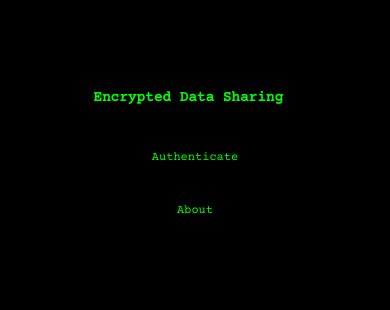
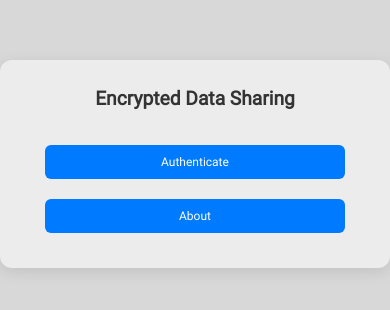
Before and after one commit to sahilm8/encrypted-data-sharing, a React (Create React App) app: page / in a window 390 px wide. Shown: the part 258-568 px from the top of the page. Built offline with nearby package versions, Linux system fonts and the light colour scheme; no server answers.

Commit message:
Update font, styling, remove authPage

```diff
--- a/src/App.tsx
+++ b/src/App.tsx
@@ -1,13 +1,11 @@
 import { BrowserRouter as Router, Routes, Route } from 'react-router-dom'
 import MainPage from './pages/mainPage/MainPage'
-import AuthPage from './pages/authPage/AuthPage'
 
 function App() {
   return (
     <Router>
       <Routes>
         <Route path="/" element={<MainPage />} />
-        <Route path="/auth" element={<AuthPage />} />
       </Routes>
     </Router>
   )
--- a/src/index.css
+++ b/src/index.css
@@ -13,7 +13,7 @@ code {
 }
 
 @font-face {
-  font-family: 'CourierPrime-Regular';
-  src: local('CourierPrime-Regular'),
-    url('./fonts/CourierPrime-Regular.ttf') format('truetype');
+  font-family: 'Roboto-Regular';
+  src: local('Roboto-Regular'),
+    url('./fonts/Roboto-Regular.ttf') format('truetype');
 }
--- a/src/pages/authPage/AuthPage.tsx
+++ /dev/null
@@ -1,50 +0,0 @@
-import React, { useState } from 'react'
-import { useNavigate } from 'react-router-dom'
-import './authPage.css'
-
-const AuthPage: React.FC = () => {
-  const [email, setEmail] = useState('')
-  const [password, setPassword] = useState('')
-  const navigate = useNavigate()
-
-  const handleSubmit = (e: React.FormEvent) => {
-    e.preventDefault()
-  }
-
-  return (
-    <div className="auth-page">
-      <div className="auth-container">
-        <h1 className="auth-heading">
-          Encrypted Data Sharing<span className="cursor">|</span>
-        </h1>
-        <form onSubmit={handleSubmit}>
-          <div className="form-group">
-            <input
-              type="email"
-              id="email"
-              value={email}
-              onChange={(e) => setEmail(e.target.value)}
-              placeholder="Email"
-              required
-            />
-          </div>
-          <div className="form-group">
-            <input
-              type="password"
-              id="password"
-              value={password}
-              onChange={(e) => setPassword(e.target.value)}
-              placeholder="Password"
-              required
-            />
-          </div>
-          <button type="submit" className="auth-button">
-            Authenticate
-          </button>
-        </form>
-      </div>
-    </div>
-  )
-}
-
-export default AuthPage
--- a/src/pages/authPage/authPage.css
+++ /dev/null
@@ -1,188 +0,0 @@
-body {
-  background-color: #000000;
-  color: #00ff00;
-  font-family: 'CourierPrime-Regular', sans-serif;
-  margin: 0;
-  padding: 0;
-  overflow: hidden;
-}
-
-.auth-page {
-  display: flex;
-  justify-content: center;
-  align-items: center;
-  height: 100vh;
-  width: 100vw;
-  margin: 0;
-  padding: 0;
-  overflow: hidden;
-}
-
-.auth-container {
-  background-color: #000000;
-  padding: 40px;
-  border-radius: 10px;
-  text-align: center;
-  width: 90%;
-  max-width: 400px;
-  border: none;
-  box-shadow: none;
-}
-
-.auth-heading {
-  font-size: 1.5em;
-  margin-bottom: 20px;
-  font-weight: bold;
-  display: inline-flex;
-  align-items: center;
-  white-space: nowrap;
-  overflow: hidden;
-}
-
-.cursor {
-  animation: blink 1s step-start infinite;
-  display: inline-block;
-  font-weight: bold;
-  margin-left: 5px;
-}
-
-.form-group {
-  margin-bottom: 15px;
-}
-
-.form-group input {
-  width: 80%;
-  padding: 10px;
-  font-size: 16px;
-  font-family: 'CourierPrime-Regular', sans-serif;
-  border-radius: 5px;
-  border: 1px solid #00ff00;
-  background-color: #000000;
-  color: #00ff00;
-}
-
-.auth-button {
-  background-color: #000000;
-  color: #00ff00;
-  border: none;
-  padding: 15px 20px;
-  cursor: pointer;
-  font-size: 18px;
-  font-family: 'CourierPrime-Regular', sans-serif;
-  border-radius: 5px;
-  transition: background-color 0.3s ease, transform 0.3s ease;
-  margin: 20px auto;
-  display: block;
-  width: 90%;
-}
-
-.auth-button:hover {
-  background-color: #003300;
-  color: #00ff00;
-  transform: scale(0.95);
-  border: none;
-}
-
-@keyframes blink {
-  50% {
-    opacity: 0;
-  }
-}
-
-@media (max-width: 1440px) {
-  .auth-heading {
-    font-size: 1.4em;
-  }
-
-  .auth-button {
-    font-size: 17px;
-  }
-
-  .form-group input {
-    font-size: 15px;
-  }
-}
-
-@media (max-width: 1200px) {
-  .auth-heading {
-    font-size: 1.3em;
-  }
-
-  .auth-button {
-    font-size: 16px;
-  }
-
-  .form-group input {
-    font-size: 14px;
-  }
-}
-
-@media (max-width: 992px) {
-  .auth-heading {
-    font-size: 1.2em;
-  }
-
-  .auth-button {
-    font-size: 15px;
-  }
-
-  .form-group input {
-    font-size: 13px;
-  }
-}
-
-@media (max-width: 768px) {
-  .auth-heading {
-    font-size: 1.1em;
-  }
-
-  .auth-button {
-    font-size: 14px;
-  }
-
-  .form-group input {
-    font-size: 12px;
-  }
-}
-
-@media (max-width: 576px) {
-  .auth-heading {
-    font-size: 1em;
-    margin-bottom: 15px;
-  }
-
-  .auth-button {
-    font-size: 13px;
-    padding: 12px 16px;
-    width: 100%;
-  }
-
-  .auth-container {
-    padding: 20px;
-    width: 95%;
-  }
-
-  .form-group input {
-    font-size: 11px;
-  }
-}
-
-@media (max-width: 480px) {
-  .auth-heading {
-    font-size: 0.9em;
-  }
-
-  .auth-button {
-    font-size: 12px;
-    padding: 10px 14px;
-  }
-
-  .auth-container {
-    padding: 15px;
-    width: 100%;
-  }
-
-  .form-group input {
-    font-size: 10px;
-  }
-}
--- a/src/pages/mainPage/MainPage.tsx
+++ b/src/pages/mainPage/MainPage.tsx
@@ -16,15 +16,13 @@ const MainPage: React.FC = () => {
   }
 
   return (
-    <div className="auth-page">
-      <div className="auth-container">
-        <h1 className="auth-heading">
-          Encrypted Data Sharing<span className="cursor">|</span>
-        </h1>
-        <button onClick={handleAuthenticate} className="auth-button">
+    <div className="main-page">
+      <div className="main-container">
+        <h1 className="main-heading">Encrypted Data Sharing</h1>
+        <button onClick={handleAuthenticate} className="main-button">
           Authenticate
         </button>
-        <button onClick={handleAbout} className="auth-button">
+        <button onClick={handleAbout} className="main-button">
           About
         </button>
       </div>
--- a/src/pages/mainPage/mainPage.css
+++ b/src/pages/mainPage/mainPage.css
@@ -1,13 +1,13 @@
 body {
-  background-color: #000000;
-  color: #00ff00;
-  font-family: 'CourierPrime-Regular', sans-serif;
+  background-color: rgb(255, 255, 255);
+  color: rgb(51, 51, 51);
+  font-family: 'Roboto-Regular', sans-serif;
   margin: 0;
   padding: 0;
   overflow: hidden;
 }
 
-.auth-page {
+.main-page {
   display: flex;
   justify-content: center;
   align-items: center;
@@ -15,134 +15,118 @@ body {
   width: 100vw;
   margin: 0;
   padding: 0;
-  overflow: hidden;
+  background-color: rgb(216, 216, 216);
 }
 
-.auth-container {
-  background-color: #000000;
+.main-container {
+  background-color: rgb(236, 236, 236);
   padding: 40px;
-  border-radius: 10px;
+  border-radius: 12px;
+  box-shadow: 0 4px 15px rgba(0, 0, 0, 0.1);
   text-align: center;
   width: 90%;
-  max-width: 400px;
-  border: none;
-  box-shadow: none;
+  max-width: 450px;
 }
 
-.auth-heading {
-  font-size: 1.5em;
-  margin-bottom: 15px;
-  font-weight: bold;
+.main-heading {
+  font-size: 2em;
+  margin-bottom: 20px;
+  font-weight: 700;
+  color: rgb(51, 51, 51);
   display: inline-flex;
   align-items: center;
-  white-space: nowrap;
-  overflow: hidden;
 }
 
-.cursor {
-  animation: blink 1s step-start infinite;
-  display: inline-block;
-  font-weight: bold;
-  margin-left: 5px;
+.main-button {
+  background-color: rgb(0, 123, 255);
+  color: rgb(255, 255, 255);
+  border: none;
+  padding: 15px 25px;
+  cursor: pointer;
+  font-size: 18px;
+  font-family: 'Roboto-Regular', sans-serif;
+  border-radius: 6px;
+  transition: background-color 0.3s ease, transform 0.3s ease;
+  margin: 20px auto;
+  display: block;
+  width: 90%;
+  max-width: 300px;
 }
 
-.auth-button {
-  background-color: #000000;
-  color: #00ff00;
-  border: none;
-  padding: 15px 20px;
-  cursor: pointer;
-  font-size: 18px;
-  font-family: 'CourierPrime-Regular', sans-serif;
-  border-radius: 5px;
-  transition: background-color 0.3s ease, transform 0.3s ease;
-  margin: 15px auto;
-  display: block;
-  width: 90%;
-}
-
-.auth-button:hover {
-  background-color: #003300;
-  color: #00ff00;
-  transform: scale(0.95);
-  border: none;
-}
-
-@keyframes blink {
-  50% {
-    opacity: 0;
-  }
+.main-button:hover {
+  background-color: rgb(0, 86, 179);
+  transform: scale(0.98);
 }
 
 @media (max-width: 1440px) {
-  .auth-heading {
-    font-size: 1.4em;
+  .main-heading {
+    font-size: 1.8em;
   }
 
-  .auth-button {
+  .main-button {
     font-size: 17px;
   }
 }
 
 @media (max-width: 1200px) {
-  .auth-heading {
-    font-size: 1.3em;
+  .main-heading {
+    font-size: 1.6em;
   }
 
-  .auth-button {
+  .main-button {
     font-size: 16px;
   }
 }
 
 @media (max-width: 992px) {
-  .auth-heading {
-    font-size: 1.2em;
+  .main-heading {
+    font-size: 1.5em;
   }
 
-  .auth-button {
+  .main-button {
     font-size: 15px;
   }
 }
 
 @media (max-width: 768px) {
-  .auth-heading {
-    font-size: 1.1em;
+  .main-heading {
+    font-size: 1.4em;
   }
 
-  .auth-button {
+  .main-button {
     font-size: 14px;
   }
 }
 
 @media (max-width: 576px) {
-  .auth-heading {
-    font-size: 1em;
+  .main-heading {
+    font-size: 1.3em;
     margin-bottom: 15px;
   }
 
-  .auth-button {
+  .main-button {
     font-size: 13px;
     padding: 12px 16px;
     width: 100%;
   }
 
-  .auth-container {
+  .main-container {
     padding: 20px;
     width: 95%;
   }
 }
 
 @media (max-width: 480px) {
-  .auth-heading {
-    font-size: 0.9em;
+  .main-heading {
+    font-size: 1.2em;
   }
 
-  .auth-button {
+  .main-button {
     font-size: 12px;
     padding: 10px 14px;
   }
 
-  .auth-container {
+  .main-container {
     padding: 15px;
     width: 100%;
   }
```
Also changed, not shown: src/fonts/CourierPrime-Regular.ttf (deleted), src/fonts/Roboto-Regular.ttf (added).
